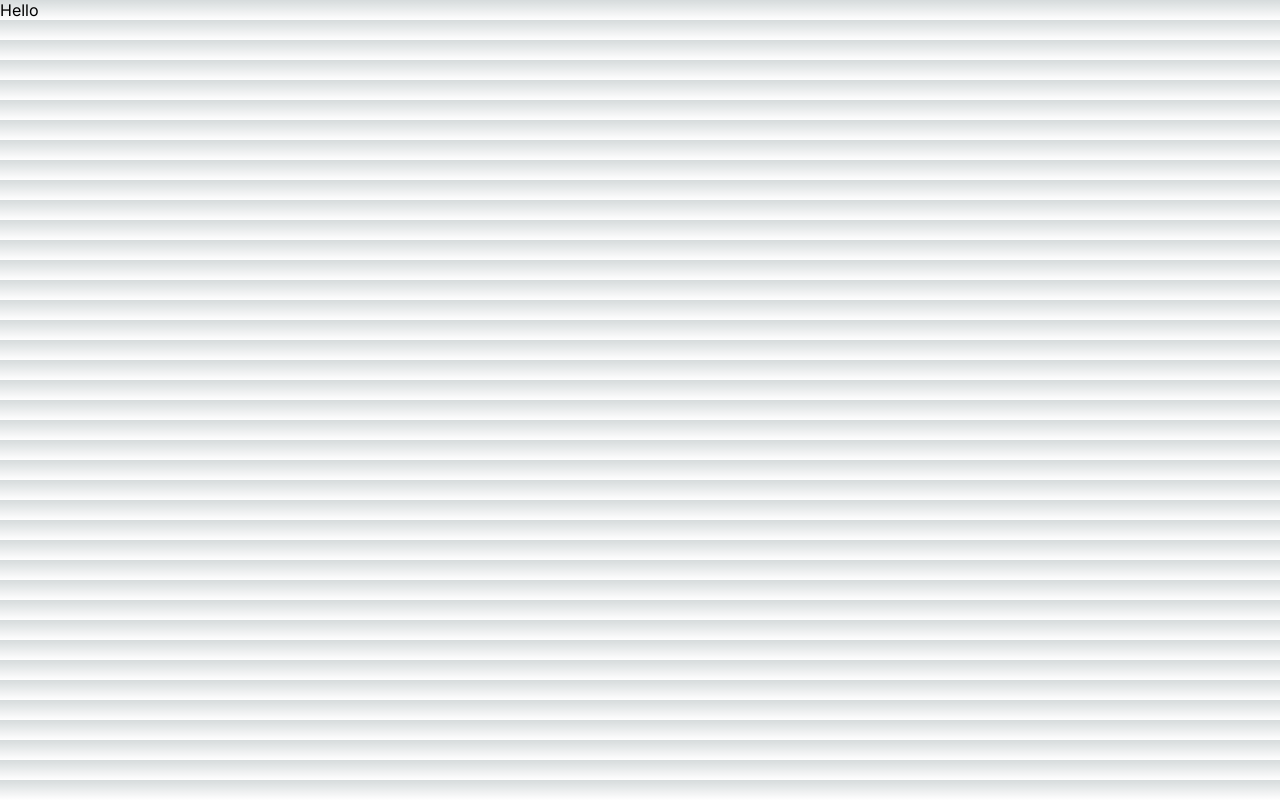
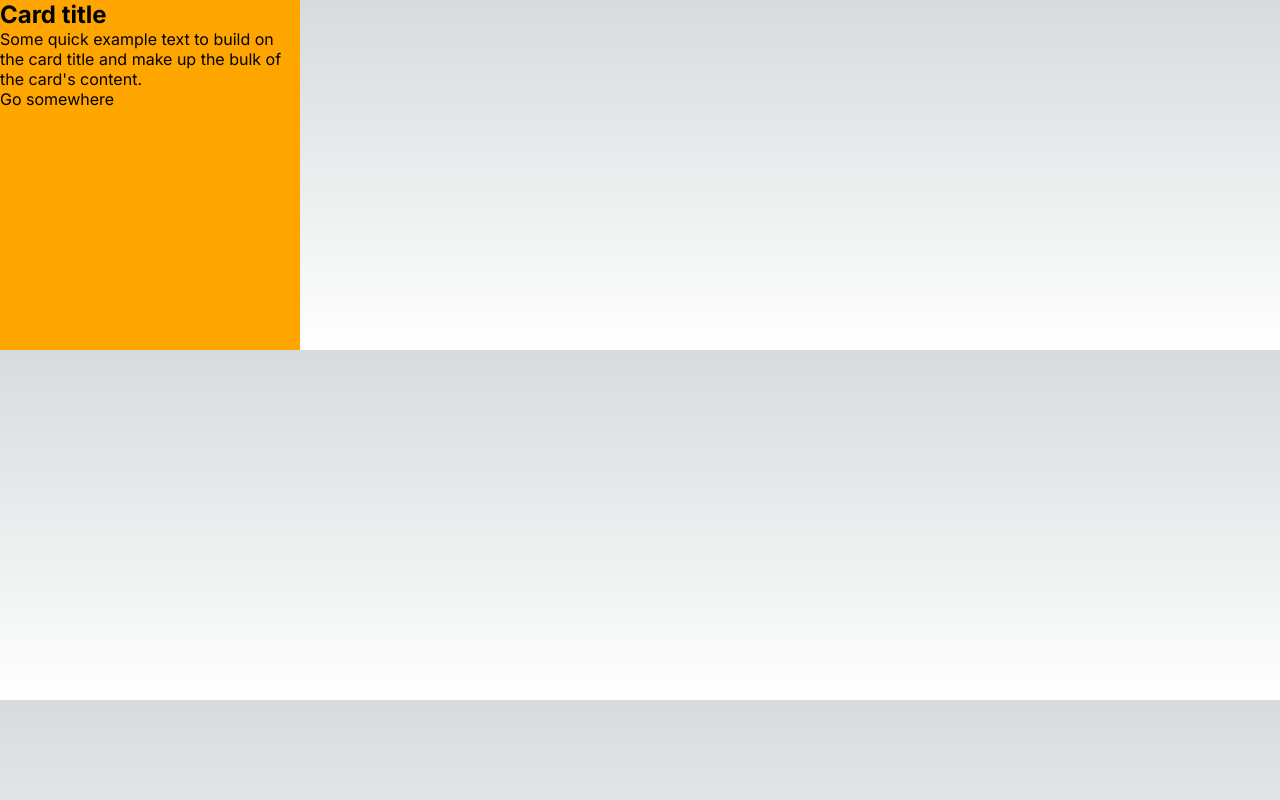
Before and after one commit to himst55/WicsNextProj, a Next.js app in the folder wics_next_new/: page /findsw in a window 1280 px wide. Built offline with nearby package versions, Linux system fonts and the light colour scheme.

Commit message:
Card component

```diff
--- /dev/null
+++ b/wics_next_new/src/app/components/Card.js
@@ -0,0 +1,14 @@
+import React from 'react'
+import "../globals.css"
+
+export default function Card() {
+    return (
+        <div class="card" style={{height: "350px", width: "300px", backgroundColor: "orange"}}>
+        <div class="card-body">
+            <h2 class="card-title">Card title</h2>
+            <p class="card-text">Some quick example text to build on the card title and make up the bulk of the card's content.</p>
+            <a href="#" class="btn btn-primary">Go somewhere</a>
+        </div>
+        </div>
+    )
+}
--- a/wics_next_new/src/app/findsw/page.jsx
+++ b/wics_next_new/src/app/findsw/page.jsx
@@ -1,10 +1,11 @@
 import React from 'react'
+import Card from '../components/Card'
 
 
 export default function FindSW() {
     return(
         <>
-            <p>Hello</p>
+            <Card/>
         </>
     );
 }
```
Also changed, not shown: wics_next_new/src/app/components/Navbar.js (+2 -2 lines).
